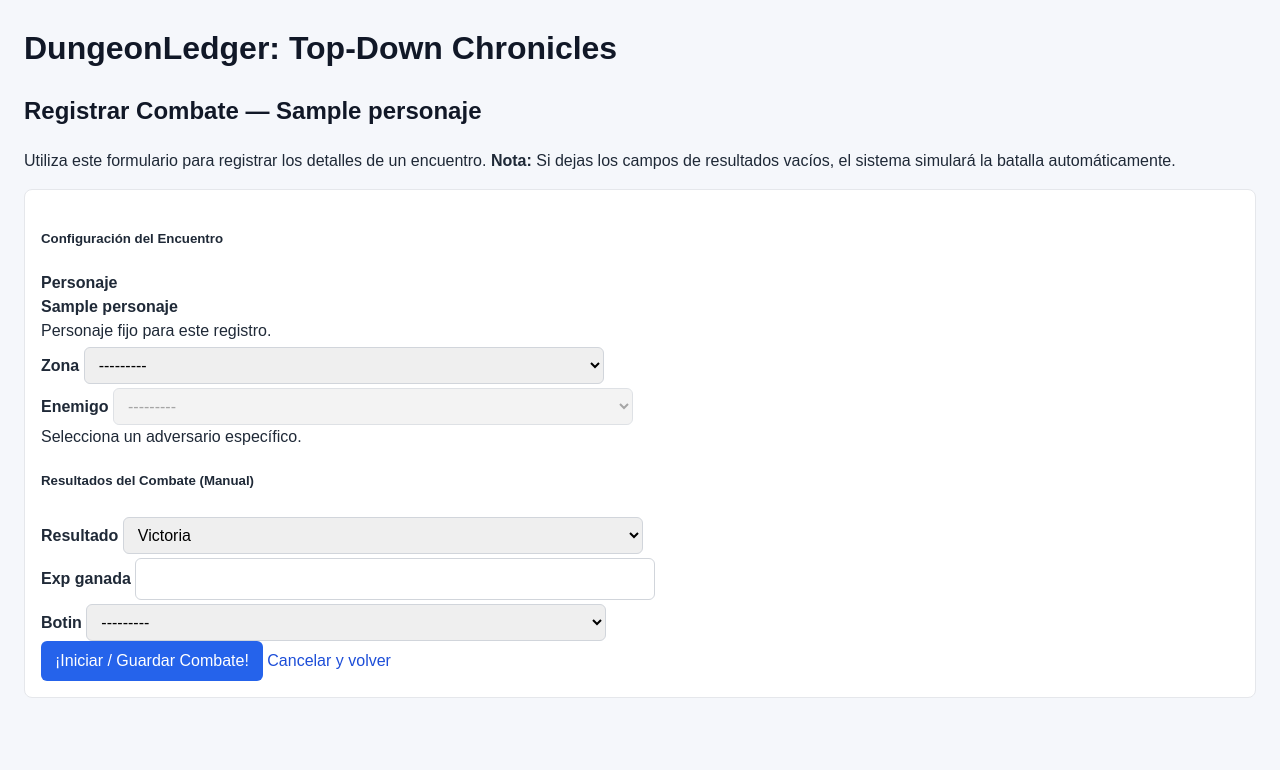
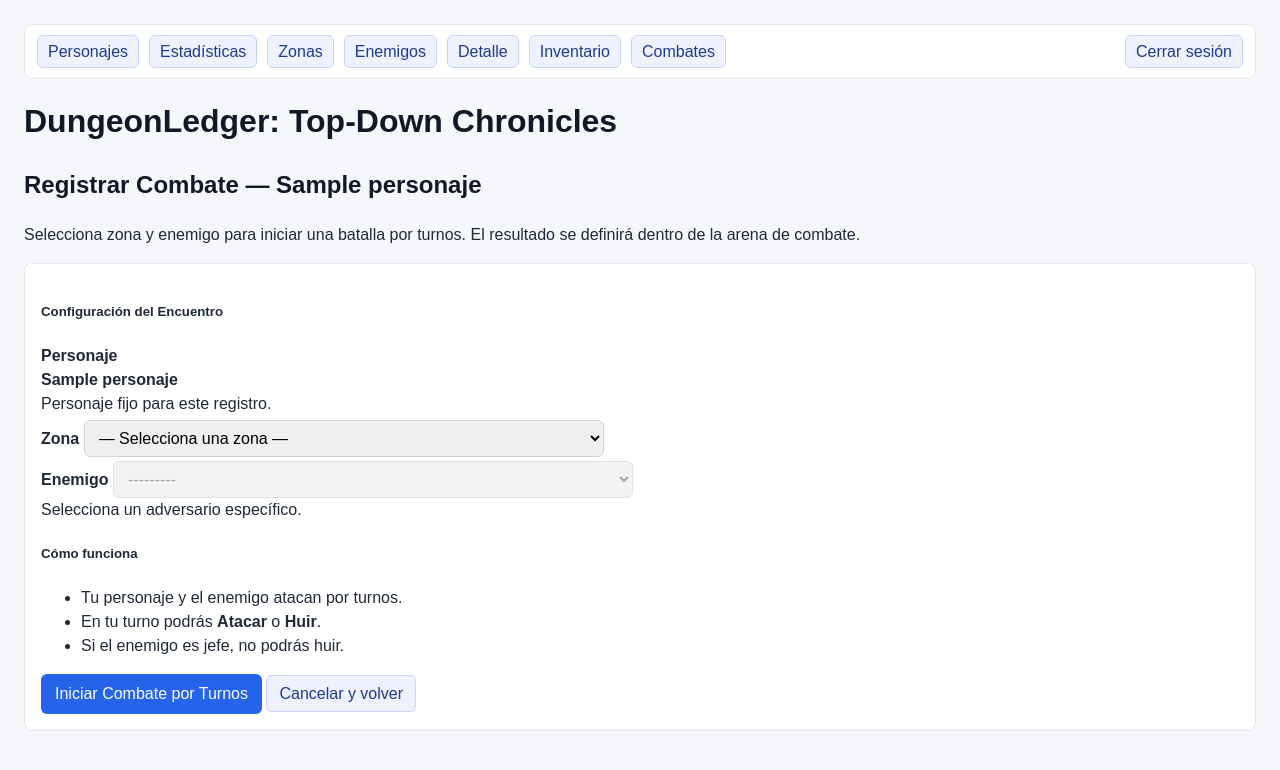
Before and after one commit to aandgri0210-1/ProyectoFinalDjango, a Django app: page /personajes/1/combates/crear/ in a window 1280 px wide. Shown: the top 770 px of the page. Run offline with Django 5.2, Linux system fonts and the light colour scheme; a user stored in the database is signed in; tables that the repository leaves empty hold one stand-in row (values such as "Sample post"); data that the repository does not hold is empty.

Commit message:
arreglar todo y que estén bien los botones

```diff
--- a/juego/forms.py
+++ b/juego/forms.py
@@ -292,14 +292,11 @@
         return option
 
 class CombateForm(forms.ModelForm):
-    resultado = forms.ChoiceField(choices=Combate.RESULTADO_CHOICES, required=False, widget=forms.Select(attrs={'class': 'form-control'}))
-    exp_ganada = forms.IntegerField(required=False, min_value=0, widget=forms.NumberInput(attrs={'class': 'form-control'}))
-    botin = forms.ModelChoiceField(queryset=Objeto.objects.all(), required=False, widget=forms.Select(attrs={'class': 'form-control'}))
     enemigo = forms.ModelChoiceField(queryset=Enemigo.objects.all(), widget=EnemigoSelectWidget(attrs={'class': 'form-control'}))
 
     class Meta:
         model = Combate
-        fields = ['enemigo', 'zona', 'resultado', 'exp_ganada', 'botin']
+        fields = ['zona', 'enemigo']
         widgets = {
             'enemigo': forms.Select(attrs={'class': 'form-control'}),
             'zona': forms.Select(attrs={'class': 'form-control'}),
@@ -307,25 +304,17 @@
 
     def __init__(self, *args, **kwargs):
         super().__init__(*args, **kwargs)
-        # Quitado lógica de personaje_fijo y queryset de personaje
-        # ya que el personaje se gestiona directamente en la vista.
+        self.fields['zona'].queryset = Zona.objects.filter(activa=True).order_by('nivel', 'nombre')
+        self.fields['zona'].empty_label = '— Selecciona una zona —'
+        self.fields['enemigo'].queryset = Enemigo.objects.filter(activo=True).select_related('zona').order_by('zona__nivel', 'zona__nombre', 'nombre')
 
     def clean(self):
         cleaned_data = super().clean()
+        zona = cleaned_data.get('zona')
         enemigo = cleaned_data.get('enemigo')
-        resultado = cleaned_data.get('resultado')
-        exp_ganada = cleaned_data.get('exp_ganada')
 
-        if enemigo and enemigo.tipo == 'jefe':
-            if resultado == 'huida':
-                raise ValidationError('No puedes huir de un combate contra un jefe.')
-
-        if exp_ganada is not None and exp_ganada < 0:
-            raise ValidationError('La EXP ganada no puede ser negativa.')
-
-        if enemigo and exp_ganada is None:
-            # Autocalculamos si no la puso
-            cleaned_data['exp_ganada'] = enemigo.exp_otorgada if resultado == 'victoria' else 0
+        if zona and enemigo and enemigo.zona_id != zona.id:
+            raise ValidationError('El enemigo seleccionado no pertenece a la zona elegida.')
 
         return cleaned_data
 
--- a/juego/static/css/basic.css
+++ b/juego/static/css/basic.css
@@ -18,13 +18,47 @@
     color: #111827;
 }
 
-a {
-    color: #1d4ed8;
+a,
+a:visited {
+    display: inline-block;
+    padding: 8px 12px;
+    border-radius: 6px;
+    border: 1px solid #c7d2fe;
+    background: #eef2ff;
+    color: #1e3a8a;
+    text-decoration: none;
+    line-height: 1.2;
+    transition: background-color 0.15s ease, border-color 0.15s ease, transform 0.05s ease;
+}
+
+a:hover {
+    background: #dbeafe;
+    border-color: #93c5fd;
     text-decoration: none;
 }
 
-a:hover {
-    text-decoration: underline;
+a:active {
+    transform: translateY(1px);
+}
+
+.top-nav {
+    display: flex;
+    flex-wrap: wrap;
+    gap: 10px;
+    align-items: center;
+    background: #ffffff;
+    border: 1px solid #e5e7eb;
+    border-radius: 8px;
+    padding: 10px 12px;
+    margin-bottom: 18px;
+}
+
+.top-nav a {
+    padding: 6px 10px;
+}
+
+.top-nav-spacer {
+    flex: 1;
 }
 
 table {
@@ -39,6 +73,7 @@
     border: 1px solid #e5e7eb;
     padding: 10px;
     text-align: left;
+    vertical-align: top;
 }
 
 th {
--- a/juego/templates/base.html
+++ b/juego/templates/base.html
@@ -10,6 +10,28 @@
 </head>
 
 <body>
+    <nav class="top-nav">
+        <a href="{% url 'juego:personaje-lista' %}">Personajes</a>
+        <a href="{% url 'juego:estadisticas' %}">Estadísticas</a>
+        <a href="{% url 'juego:zona-list' %}">Zonas</a>
+        <a href="{% url 'juego:enemigo-list' %}">Enemigos</a>
+
+        {% if personaje %}
+        <a href="{% url 'juego:personaje-detalle' personaje.id %}">Detalle</a>
+        <a href="{% url 'juego:inventario-ver' personaje.id %}">Inventario</a>
+        <a href="{% url 'juego:combate-list' personaje.id %}">Combates</a>
+        {% endif %}
+
+        <span class="top-nav-spacer"></span>
+
+        {% if user.is_authenticated %}
+        <a href="{% url 'juego:cerrar-sesion' %}">Cerrar sesión</a>
+        {% else %}
+        <a href="{% url 'juego:inicio-sesion' %}">Iniciar sesión</a>
+        <a href="{% url 'juego:registro' %}">Registro</a>
+        {% endif %}
+    </nav>
+
     <h1>DungeonLedger: Top-Down Chronicles</h1>
 
     {% if messages %}
--- a/juego/templates/juego/combate_form.html
+++ b/juego/templates/juego/combate_form.html
@@ -7,9 +7,8 @@
         </div>
         <div class="card-body">
             <p class="text-muted mb-4 small">
-                Utiliza este formulario para registrar los detalles de un encuentro.
-                <strong>Nota:</strong> Si dejas los campos de resultados vacíos, el sistema simulará la batalla
-                automáticamente.
+                Selecciona zona y enemigo para iniciar una batalla por turnos.
+                El resultado se definirá dentro de la arena de combate.
             </p>
 
             <form method="post">
@@ -55,39 +54,20 @@
                         </div>
                     </div>
 
-                    <!-- Resultados del Combate -->
+                    <!-- Inicio del Combate -->
                     <div class="col-md-6 px-4">
-                        <h5 class="mb-3 text-secondary">Resultados del Combate (Manual)</h5>
-
-                        <div class="mb-3">
-                            <label class="form-label fw-bold">{{ form.resultado.label }}</label>
-                            {{ form.resultado }}
-                            {% for e in form.resultado.errors %}
-                            <div class="text-danger small">{{ e }}</div>
-                            {% endfor %}
-                        </div>
-
-                        <div class="mb-3">
-                            <label class="form-label fw-bold">{{ form.exp_ganada.label }}</label>
-                            {{ form.exp_ganada }}
-                            {% for e in form.exp_ganada.errors %}
-                            <div class="text-danger small">{{ e }}</div>
-                            {% endfor %}
-                        </div>
-
-                        <div class="mb-3">
-                            <label class="form-label fw-bold">{{ form.botin.label }}</label>
-                            {{ form.botin }}
-                            {% for e in form.botin.errors %}
-                            <div class="text-danger small">{{ e }}</div>
-                            {% endfor %}
-                        </div>
+                        <h5 class="mb-3 text-secondary">Cómo funciona</h5>
+                        <ul>
+                            <li>Tu personaje y el enemigo atacan por turnos.</li>
+                            <li>En tu turno podrás <strong>Atacar</strong> o <strong>Huir</strong>.</li>
+                            <li>Si el enemigo es jefe, no podrás huir.</li>
+                        </ul>
                     </div>
                 </div>
 
                 <div class="mt-4 pt-3 border-top d-flex justify-content-between">
                     <button type="submit" class="btn btn-danger px-4">
-                        ¡Iniciar / Guardar Combate!
+                        Iniciar Combate por Turnos
                     </button>
                     <a href="{% url 'juego:combate-list' personaje.id %}" class="btn btn-outline-secondary">
                         Cancelar y volver
--- a/juego/urls.py
+++ b/juego/urls.py
@@ -35,4 +35,5 @@
     path('cambiar-tema/', views.cambiar_tema_view, name='cambiar-tema'),
     path('personajes/<int:personaje_id>/combates/', views.CombateListView.as_view(), name='combate-list'),
     path('personajes/<int:personaje_id>/combates/crear/', views.CombateCreateView.as_view(), name='combate-create'),
+    path('personajes/<int:personaje_id>/combates/arena/', views.CombateArenaView.as_view(), name='combate-arena'),
 ]
--- a/juego/views.py
+++ b/juego/views.py
@@ -575,13 +575,55 @@
         context['personaje'] = get_object_or_404(Personaje, id=personaje_id, usuario=self.request.user)
         return context
 
+import random as _random
+
+
+def _calcular_danio(ataque, defensa):
+    """Refined damage formula: (60-100% of atk) - (def//4), min 1."""
+    base_dmg = _random.randint(int(ataque * 0.6), ataque)
+    reduction = defensa // 4
+    return max(1, base_dmg - reduction)
+
+
+def _combate_state_key(personaje_id):
+    return f'combate_turnos_{personaje_id}'
+
+
+def _stats_efectivos(personaje):
+    """Returns effective stats including bonuses from equipped inventory items."""
+    ataque = personaje.ataque
+    defensa = personaje.defensa
+    velocidad = personaje.velocidad
+    # Robust health handling
+    base_vida = personaje.vida_actual if personaje.vida_actual is not None else personaje.salud_maxima
+    vida = base_vida
+
+    arma = None
+    armadura = None
+    for inv in personaje.inventario_items.filter(equipado=True).select_related('objeto'):
+        obj = inv.objeto
+        ataque += obj.bonus_ataque
+        defensa += obj.bonus_defensa
+        velocidad += obj.bonus_velocidad
+        vida += obj.bonus_salud
+        if obj.slot == 'arma':
+            arma = obj.nombre
+        elif obj.slot == 'armadura':
+            armadura = obj.nombre
+
+    return {
+        'ataque': ataque,
+        'defensa': defensa,
+        'velocidad': velocidad,
+        'vida_actual': vida,
+        'vida_max': personaje.salud_maxima + (vida - base_vida),
+        'arma': arma,
+        'armadura': armadura
+    }
+
 
 class CombateCreateView(LoginRequiredMixin, View):
-    """
-    Unified view to select enemy and run combat in one step.
-    GET  → Show zone/enemy selection.
-    POST → Run combat and save result.
-    """
+    """Prepara un combate por turnos seleccionando zona y enemigo."""
 
     def get(self, request, personaje_id):
         personaje = get_object_or_404(Personaje, id=personaje_id, usuario=request.user)
@@ -599,9 +641,7 @@
         })
 
     def post(self, request, personaje_id):
-        personaje = get_object_or_404(Personaje, id=personaje_id)
-        if personaje.usuario != request.user:
-            raise PermissionDenied("Este personaje no te pertenece.")
+        personaje = get_object_or_404(Personaje, id=personaje_id, usuario=request.user)
 
         vida = personaje.vida_actual if personaje.vida_actual is not None else personaje.salud_maxima
 
@@ -611,40 +651,214 @@
 
         form = CombateForm(request.POST)
         if form.is_valid():
-            save_instance = form.save(commit=False)
-            save_instance.personaje = personaje
+            enemigo = form.cleaned_data['enemigo']
+            stats = _stats_efectivos(personaje)
+            personaje_inicia = stats['velocidad'] >= enemigo.velocidad
+            if stats['velocidad'] == enemigo.velocidad:
+                personaje_inicia = _random.choice([True, False])
 
-            # Automatización: Forzar Zona y Tipo desde el Enemigo seleccionado para evitar inconsistencias
-            enemigo = save_instance.enemigo
-            save_instance.zona = enemigo.zona
-            save_instance.tipo = enemigo.tipo
+            state = {
+                'personaje_id': personaje.id,
+                'enemigo_id': enemigo.id,
+                'personaje_nombre': personaje.nombre,
+                'enemigo_nombre': enemigo.nombre,
+                'zona_nombre': enemigo.zona.nombre,
+                'es_jefe': enemigo.tipo == 'jefe',
+                'personaje_vida': stats['vida_actual'],
+                'personaje_vida_max': stats['vida_max'],
+                'personaje_ataque': stats['ataque'],
+                'personaje_defensa': stats['defensa'],
+                'enemigo_vida': enemigo.vida_maxima,
+                'enemigo_vida_max': enemigo.vida_maxima,
+                'enemigo_ataque': enemigo.ataque,
+                'enemigo_defensa': enemigo.defensa,
+                'enemigo_exp': enemigo.exp_otorgada,
+                'turno': 'personaje' if personaje_inicia else 'enemigo',
+                'log': [
+                    f"Comienza el combate contra {enemigo.nombre}.",
+                    f"Turno inicial: {'Personaje' if personaje_inicia else 'Enemigo'}."
+                ],
+            }
 
-            personaje.exp_actual += save_instance.exp_ganada or 0
-            loot_to_add = save_instance.botin if save_instance.resultado == 'victoria' else None
-
-            # Gestión de inventario si hay botín
-            if loot_to_add:
-                inv_item, created = Inventario.objects.get_or_create(
-                    personaje=personaje,
-                    objeto=loot_to_add,
-                    defaults={'cantidad': 1}
-                )
-                if not created:
-                    Inventario.objects.filter(id=inv_item.id).update(cantidad=F('cantidad') + 1)
-
-            # Guardamos Combate y Actualizamos Personaje
-            save_instance.save()
-            personaje.save()
-
-            personaje.refresh_from_db()
-            if personaje.exp_actual >= personaje.nivel * 100:
-                personaje.subir_nivel()
-
-            return render(request, 'juego/combate_arena.html', {
-                'personaje': personaje,
-                'combate': save_instance,
-            })
+            request.session[_combate_state_key(personaje.id)] = state
+            request.session.modified = True
+            return redirect('juego:combate-arena', personaje_id=personaje.id)
 
         return render(request, 'juego/combate_form.html', {
             'form': form, 'personaje': personaje,
         })
+
+
+class CombateArenaView(LoginRequiredMixin, View):
+    def _get_consumibles_curacion(self, personaje):
+        return personaje.inventario_items.filter(
+            objeto__tipo='consumible',
+            objeto__curacion_vida__gt=0,
+            cantidad__gt=0,
+        ).select_related('objeto').order_by('objeto__nombre')
+
+    def _get_state(self, request, personaje):
+        key = _combate_state_key(personaje.id)
+        state = request.session.get(key)
+        if not state:
+            return None
+        if state.get('personaje_id') != personaje.id:
+            return None
+        return state
+
+    def _save_state(self, request, personaje, state):
+        request.session[_combate_state_key(personaje.id)] = state
+        request.session.modified = True
+
+    def _clear_state(self, request, personaje):
+        key = _combate_state_key(personaje.id)
+        if key in request.session:
+            del request.session[key]
+            request.session.modified = True
+
+    def _finalizar_combate(self, request, personaje, state, resultado, exp_ganada=0):
+        enemigo = get_object_or_404(Enemigo, id=state['enemigo_id'])
+
+        bonus_salud = max(0, state['personaje_vida_max'] - personaje.salud_maxima)
+        vida_base_final = max(0, state['personaje_vida'] - bonus_salud)
+        personaje.vida_actual = min(personaje.salud_maxima, vida_base_final)
+        if exp_ganada > 0:
+            personaje.exp_actual += exp_ganada
+        personaje.save()
+
+        combate = Combate.objects.create(
+            personaje=personaje,
+            enemigo=enemigo,
+            zona=enemigo.zona,
+            tipo=enemigo.tipo,
+            resultado=resultado,
+            exp_ganada=exp_ganada,
+            botin=None,
+        )
+
+        self._clear_state(request, personaje)
+        return combate
+
+    def get(self, request, personaje_id):
+        personaje = get_object_or_404(Personaje, id=personaje_id, usuario=request.user)
+        state = self._get_state(request, personaje)
+        if not state:
+            messages.info(request, 'Primero debes iniciar un combate.')
+            return redirect('juego:combate-create', personaje_id=personaje.id)
+
+        consumibles = self._get_consumibles_curacion(personaje)
+
+        if state['turno'] == 'enemigo' and state['personaje_vida'] > 0 and state['enemigo_vida'] > 0:
+            danio = _calcular_danio(state['enemigo_ataque'], state['personaje_defensa'])
+            state['personaje_vida'] = max(0, state['personaje_vida'] - danio)
+            state['log'].append(f"{state['enemigo_nombre']} ataca y hace {danio} de daño.")
+            if state['personaje_vida'] <= 0:
+                combate = self._finalizar_combate(request, personaje, state, 'derrota', 0)
+                return render(request, 'juego/combate_arena.html', {
+                    'personaje': personaje,
+                    'estado': state,
+                    'combate_finalizado': True,
+                    'combate': combate,
+                    'consumibles': consumibles,
+                })
+            state['turno'] = 'personaje'
+            self._save_state(request, personaje, state)
+
+        return render(request, 'juego/combate_arena.html', {
+            'personaje': personaje,
+            'estado': state,
+            'combate_finalizado': False,
+            'consumibles': consumibles,
+        })
+
+    def post(self, request, personaje_id):
+        personaje = get_object_or_404(Personaje, id=personaje_id, usuario=request.user)
+        state = self._get_state(request, personaje)
+        if not state:
+            messages.info(request, 'No hay combate activo. Inicia uno nuevo.')
+            return redirect('juego:combate-create', personaje_id=personaje.id)
+
+        accion = request.POST.get('accion')
+
+        if state['turno'] != 'personaje':
+            return redirect('juego:combate-arena', personaje_id=personaje.id)
+
+        if accion == 'huir':
+            if state['es_jefe']:
+                state['log'].append('No puedes huir de un jefe.')
+                self._save_state(request, personaje, state)
+                return redirect('juego:combate-arena', personaje_id=personaje.id)
+
+            combate = self._finalizar_combate(request, personaje, state, 'huida', 0)
+            return render(request, 'juego/combate_arena.html', {
+                'personaje': personaje,
+                'estado': state,
+                'combate_finalizado': True,
+                'combate': combate,
+            })
+
+        if accion == 'usar_consumible':
+            inventario_item_id = request.POST.get('inventario_item_id')
+            if not inventario_item_id:
+                state['log'].append('Debes seleccionar un consumible.')
+                self._save_state(request, personaje, state)
+                return redirect('juego:combate-arena', personaje_id=personaje.id)
+
+            try:
+                inv_item = Inventario.objects.select_related('objeto').get(
+                    id=inventario_item_id,
+                    personaje=personaje,
+                    objeto__tipo='consumible',
+                )
+            except Inventario.DoesNotExist:
+                state['log'].append('Consumible inválido para este personaje.')
+                self._save_state(request, personaje, state)
+                return redirect('juego:combate-arena', personaje_id=personaje.id)
+
+            curacion = inv_item.objeto.curacion_vida or 0
+            if curacion <= 0:
+                state['log'].append('Ese consumible no cura vida.')
+                self._save_state(request, personaje, state)
+                return redirect('juego:combate-arena', personaje_id=personaje.id)
+
+            if state['personaje_vida'] >= state['personaje_vida_max']:
+                state['log'].append('Ya tienes la vida al máximo.')
+                self._save_state(request, personaje, state)
+                return redirect('juego:combate-arena', personaje_id=personaje.id)
+
+            vida_antes = state['personaje_vida']
+            state['personaje_vida'] = min(state['personaje_vida_max'], state['personaje_vida'] + curacion)
+            vida_recuperada = state['personaje_vida'] - vida_antes
+
+            if inv_item.cantidad <= 1:
+                inv_item.delete()
+            else:
+                Inventario.objects.filter(id=inv_item.id).update(cantidad=F('cantidad') - 1)
+
+            state['log'].append(
+                f"{personaje.nombre} usa {inv_item.objeto.nombre} y recupera {vida_recuperada} de vida."
+            )
+            state['turno'] = 'enemigo'
+            self._save_state(request, personaje, state)
+            return redirect('juego:combate-arena', personaje_id=personaje.id)
+
+        if accion != 'atacar':
+            messages.error(request, 'Acción no válida.')
+            return redirect('juego:combate-arena', personaje_id=personaje.id)
+
+        danio = _calcular_danio(state['personaje_ataque'], state['enemigo_defensa'])
+        state['enemigo_vida'] = max(0, state['enemigo_vida'] - danio)
+        state['log'].append(f"{personaje.nombre} ataca y hace {danio} de daño.")
+
+        if state['enemigo_vida'] <= 0:
+            combate = self._finalizar_combate(request, personaje, state, 'victoria', state['enemigo_exp'])
+            return render(request, 'juego/combate_arena.html', {
+                'personaje': personaje,
+                'estado': state,
+                'combate_finalizado': True,
+                'combate': combate,
+            })
+
+        state['turno'] = 'enemigo'
+        self._save_state(request, personaje, state)
+        return redirect('juego:combate-arena', personaje_id=personaje.id)
```
Also changed, not shown: juego/templates/inicio-sesion.html (+6 -12 lines), juego/templates/inventario/inventario.html (+7 -12 lines), juego/templates/inventario/objeto_detalle.html (+7 -12 lines), juego/templates/juego/combate_arena.html (+59 -11 lines), juego/templates/personajes/personaje_confirm_delete.html (+7 -12 lines), juego/templates/personajes/personaje_detail.html (+6 -13 lines), juego/templates/personajes/personaje_form.html (+7 -12 lines), juego/templates/personajes/personaje_list.html (+7 -12 lines), juego/templates/registro.html (+6 -12 lines).
